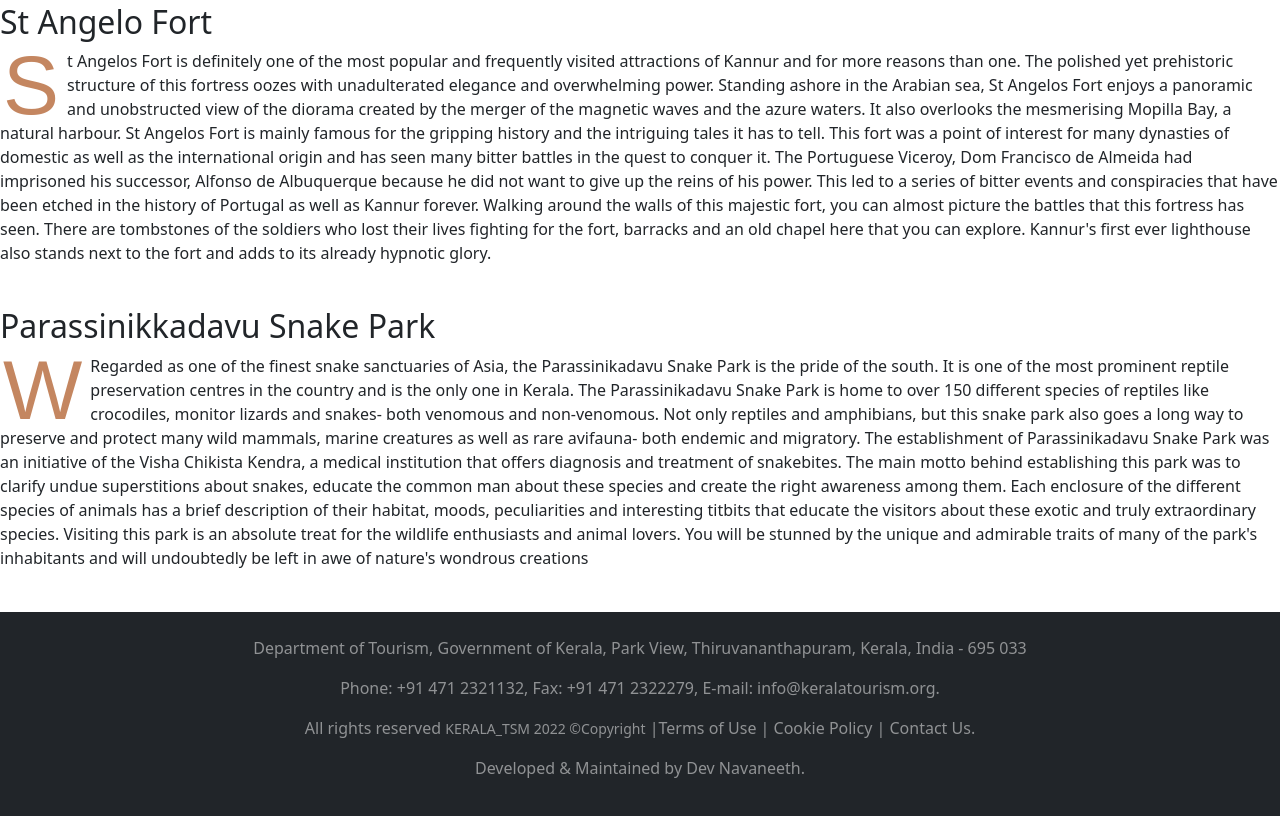
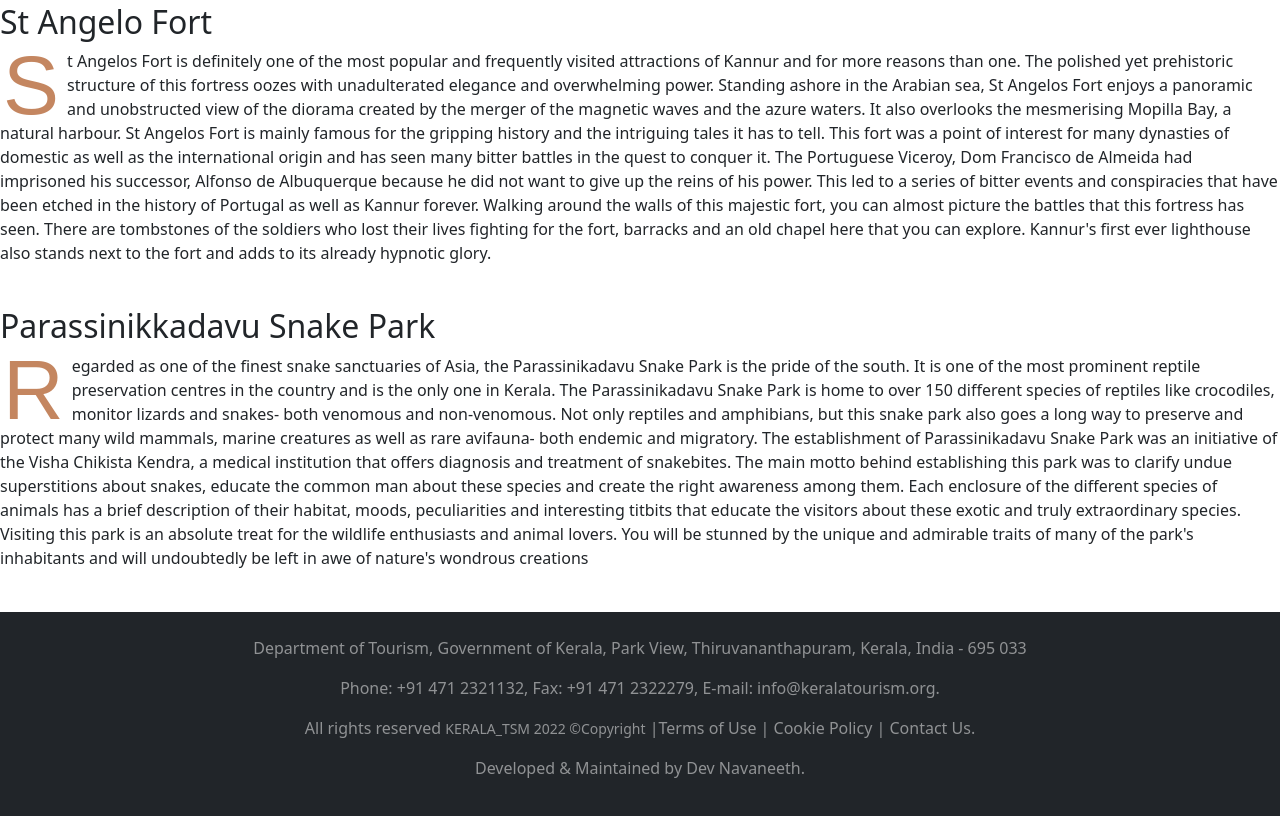
Before and after one commit to Navaneethvr/KERALA_TSM, a plain HTML site: page knr.html in a window 1280 px wide. Shown: the part 1847-2663 px from the top of the page. Drawn offline with nearby package versions, Linux system fonts and the light colour scheme.

Commit message:
Update knr.html

```diff
--- a/knr.html
+++ b/knr.html
@@ -109,7 +109,7 @@
 
         <section>
           <div class="block">
-            <p><span class="first-character atw">W</span>Regarded as one of the finest snake sanctuaries of Asia, the Parassinikadavu Snake Park is the pride of the south. It is one of the most prominent reptile preservation centres in the country and is the only one in Kerala. The Parassinikadavu Snake Park is home to over 150 different species of reptiles like crocodiles, monitor lizards and snakes- both venomous and non-venomous. Not only reptiles and amphibians, but this snake park also goes a long way to preserve and protect many wild mammals, marine creatures as well as rare avifauna- both endemic and migratory.
+            <p><span class="first-character atw">R</span>egarded as one of the finest snake sanctuaries of Asia, the Parassinikadavu Snake Park is the pride of the south. It is one of the most prominent reptile preservation centres in the country and is the only one in Kerala. The Parassinikadavu Snake Park is home to over 150 different species of reptiles like crocodiles, monitor lizards and snakes- both venomous and non-venomous. Not only reptiles and amphibians, but this snake park also goes a long way to preserve and protect many wild mammals, marine creatures as well as rare avifauna- both endemic and migratory.
 
               The establishment of Parassinikadavu Snake Park was an initiative of the Visha Chikista Kendra, a medical institution that offers diagnosis and treatment of snakebites. The main motto behind establishing this park was to clarify undue superstitions about snakes, educate the common man about these species and create the right awareness among them. Each enclosure of the different species of animals has a brief description of their habitat, moods, peculiarities and interesting titbits that educate the visitors about these exotic and truly extraordinary species. Visiting this park is an absolute treat for the wildlife enthusiasts and animal lovers. You will be stunned by the unique and admirable traits of many of the park's inhabitants and will undoubtedly be left in awe of nature's wondrous creations</p>
             <p class="line-break margin-top-10"></p>
```
